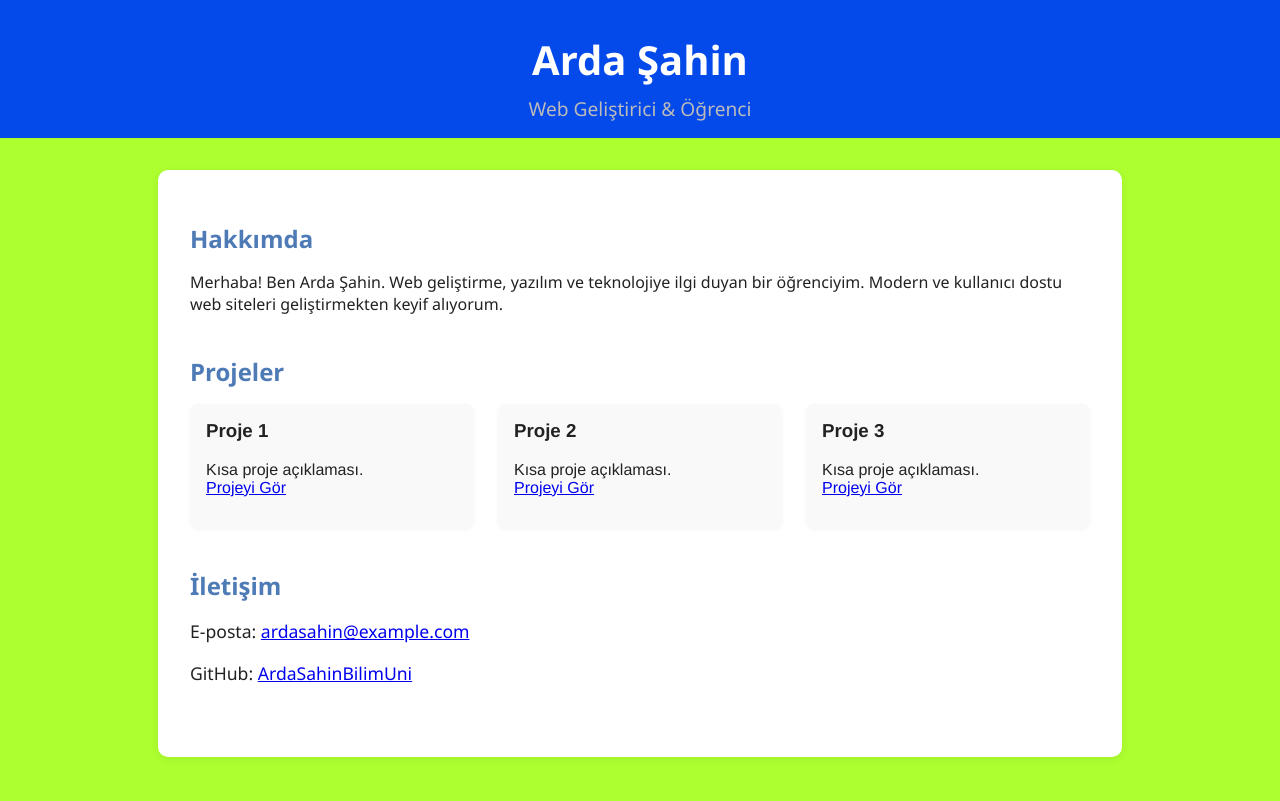
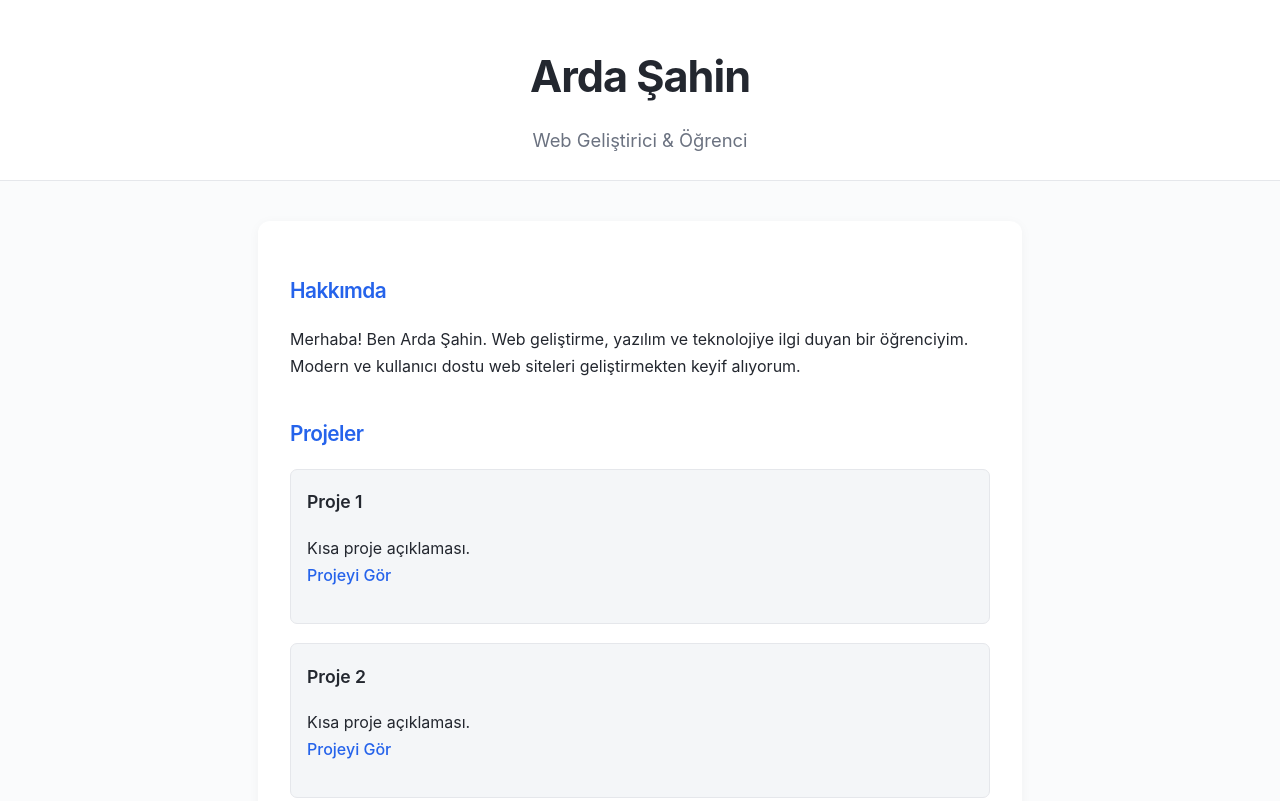
Before and after one commit to ArdaSahinBilimUni/ArdaSahinBilimUni.github.io, a plain HTML site: page index.html in a window 1280 px wide. Shown: the top 801 px of the page. Drawn offline with Linux system fonts and the light colour scheme.

Commit message:
Update index.html
Örnek Web sitesi düzenlendi.

```diff
--- a/index.html
+++ b/index.html
@@ -6,63 +6,85 @@
     <title>Arda Şahin | Portföy</title>
     <style>
         body {
-            font-family: 'Segoe UI', Tahoma, Geneva, Verdana, sans-serif;
+            font-family: 'Inter', 'Segoe UI', Tahoma, Geneva, Verdana, sans-serif;
             margin: 0;
             padding: 0;
-            background: greenyellow;
-            color: #222;
+            background: #fafbfc;
+            color: #23272f;
+            line-height: 1.7;
         }
         header {
-            background: #0449e9;
-            color: #fff;
-            padding: 2rem 0 1rem 0;
+            background: #fff;
+            color: #23272f;
+            padding: 2.5rem 0 1.5rem 0;
             text-align: center;
+            border-bottom: 1px solid #e5e7eb;
         }
         header h1 {
             margin: 0;
-            font-size: 2.5rem;
+            font-size: 2.7rem;
+            font-weight: 700;
+            letter-spacing: -1px;
         }
         header p {
-            margin: 0.5rem 0 0 0;
-            font-size: 1.2rem;
-            color: #bbb;
+            margin: 0.7rem 0 0 0;
+            font-size: 1.15rem;
+            color: #6b7280;
+            font-weight: 400;
         }
         main {
-            max-width: 900px;
-            margin: 2rem auto;
+            max-width: 700px;
+            margin: 2.5rem auto;
             background: #fff;
-            border-radius: 10px;
-            box-shadow: 0 2px 8px rgba(0,0,0,0.07);
-            padding: 2rem;
+            border-radius: 12px;
+            box-shadow: 0 2px 12px rgba(0,0,0,0.04);
+            padding: 2.2rem 2rem;
         }
         section {
-            margin-bottom: 2.5rem;
+            margin-bottom: 2.2rem;
         }
         h2 {
-            color: #4e7bb6;
-            margin-bottom: 1rem;
+            color: #2563eb;
+            margin-bottom: 1.1rem;
+            font-size: 1.3rem;
+            font-weight: 600;
+            letter-spacing: -0.5px;
         }
         .projects {
             display: grid;
-            grid-template-columns: repeat(auto-fit, minmax(250px, 1fr));
-            gap: 1.5rem;
+            grid-template-columns: 1fr;
+            gap: 1.2rem;
         }
         .project {
-            background: #f9f9f9;
-            border-radius: 8px;
-            padding: 1rem;
-            box-shadow: 0 1px 4px rgba(0,0,0,0.04);
-            font-family: 'Franklin Gothic Medium', 'Arial Narrow', Arial, sans-serif;
+            background: #f4f6f8;
+            border-radius: 7px;
+            padding: 1.1rem 1rem;
+            box-shadow: none;
+            border: 1px solid #e5e7eb;
+            transition: border 0.2s;
+        }
+        .project:hover {
+            border: 1.5px solid #2563eb;
         }
         .project h3 {
             margin-top: 0;
+            font-size: 1.1rem;
+            font-weight: 600;
+        }
+        .project a {
+            color: #2563eb;
+            text-decoration: none;
+            font-weight: 500;
+        }
+        .project a:hover {
+            text-decoration: underline;
         }
         .contact-info {
-            font-size: 1.1rem;
+            font-size: 1.08rem;
         }
         @media (max-width: 600px) {
             main {
-                padding: 1rem;
+                padding: 1rem 0.5rem;
             }
         }
     </style>
```
